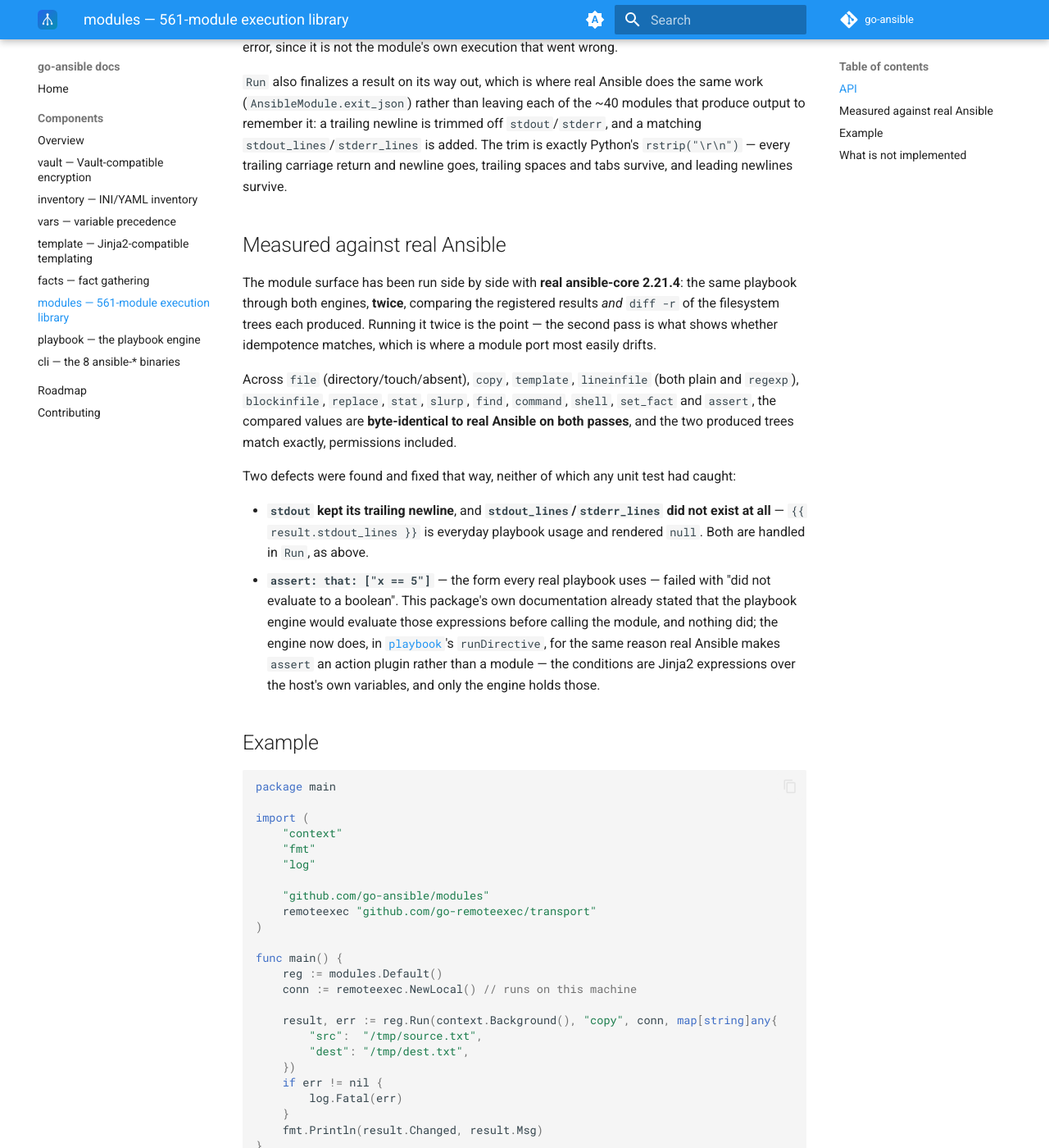
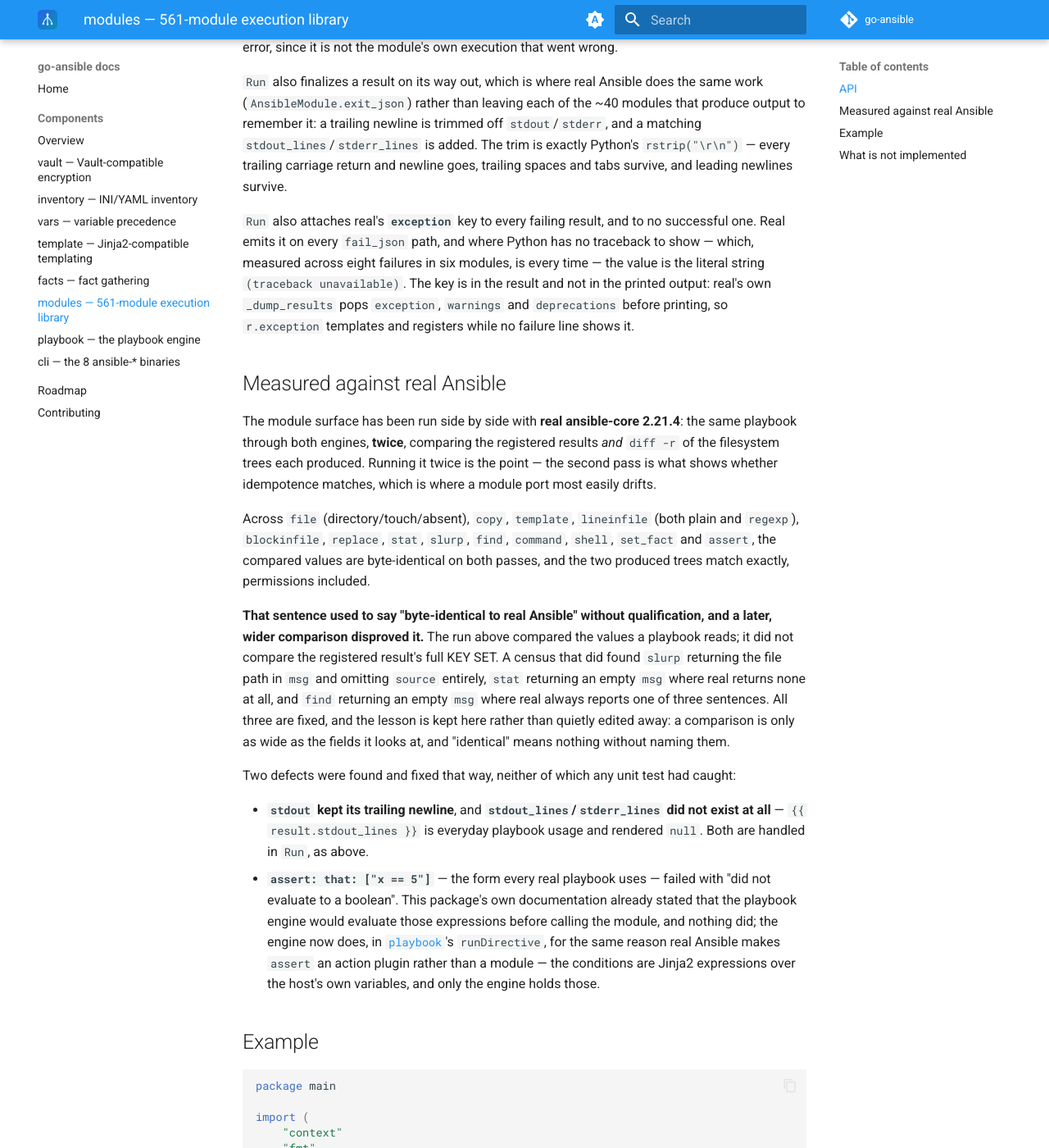
Before and after one commit to go-ansible/docs, an MkDocs documentation site: the page built from docs/components/modules.md, in a window 1280 px wide and 1400 px high, scrolled down 1223 px. Shown: the whole window at 82% size. Built offline with MkDocs 1.6.1 and Material for MkDocs 9.7.7, drawn with Linux system fonts in a browser that asks for light colours; the version menu is left out.

Commit message:
Docs: a byte-identity claim that a wider comparison disproved (#59)
components/modules.md said the compared values across thirteen modules
-- stat, slurp and find among them -- are "byte-identical to real
Ansible on both passes".

A later census disproved it for exactly those three. slurp returned the
file PATH in msg and omitted source entirely; stat returned an empty
msg where real returns none at all; find returned an empty msg where
real always reports one of three sentences. The original run compared
the values a playbook reads, not the registered result's full KEY SET,
and "identical" meant nothing without saying which fields.

The sentence is corrected and the reason is kept rather than edited
away, because it is the more useful half: a comparison is only as wide
as the fields it looks at.

The page also now documents the `exception` key -- attached to every
failing result and no successful one, valued "(traceback unavailable)"
because that is the literal string real emits in all eight measured
cases -- and the fact that it is deliberately absent from printed
output, since real's _dump_results pops it before printing.

Co-authored-by: Claude Opus 5 <noreply@anthropic.com>

```diff
--- a/docs/components/modules.md
+++ b/docs/components/modules.md
@@ -67,6 +67,15 @@ is added. The trim is exactly Python's `rstrip("\r\n")` — every trailing
 carriage return and newline goes, trailing spaces and tabs survive, and
 leading newlines survive.
 
+`Run` also attaches real's **`exception`** key to every failing result,
+and to no successful one. Real emits it on every `fail_json` path, and
+where Python has no traceback to show — which, measured across eight
+failures in six modules, is every time — the value is the literal
+string `(traceback unavailable)`. The key is in the result and not in
+the printed output: real's own `_dump_results` pops `exception`,
+`warnings` and `deprecations` before printing, so `r.exception`
+templates and registers while no failure line shows it.
+
 ## Measured against real Ansible
 
 The module surface has been run side by side with **real ansible-core
@@ -78,8 +87,19 @@ idempotence matches, which is where a module port most easily drifts.
 Across `file` (directory/touch/absent), `copy`, `template`, `lineinfile`
 (both plain and `regexp`), `blockinfile`, `replace`, `stat`, `slurp`,
 `find`, `command`, `shell`, `set_fact` and `assert`, the compared values
-are **byte-identical to real Ansible on both passes**, and the two produced
-trees match exactly, permissions included.
+are byte-identical on both passes, and the two produced trees match
+exactly, permissions included.
+
+**That sentence used to say "byte-identical to real Ansible" without
+qualification, and a later, wider comparison disproved it.** The run
+above compared the values a playbook reads; it did not compare the
+registered result's full KEY SET. A census that did found `slurp`
+returning the file path in `msg` and omitting `source` entirely, `stat`
+returning an empty `msg` where real returns none at all, and `find`
+returning an empty `msg` where real always reports one of three
+sentences. All three are fixed, and the lesson is kept here rather than
+quietly edited away: a comparison is only as wide as the fields it
+looks at, and "identical" means nothing without naming them.
 
 Two defects were found and fixed that way, neither of which any unit test
 had caught:
```
